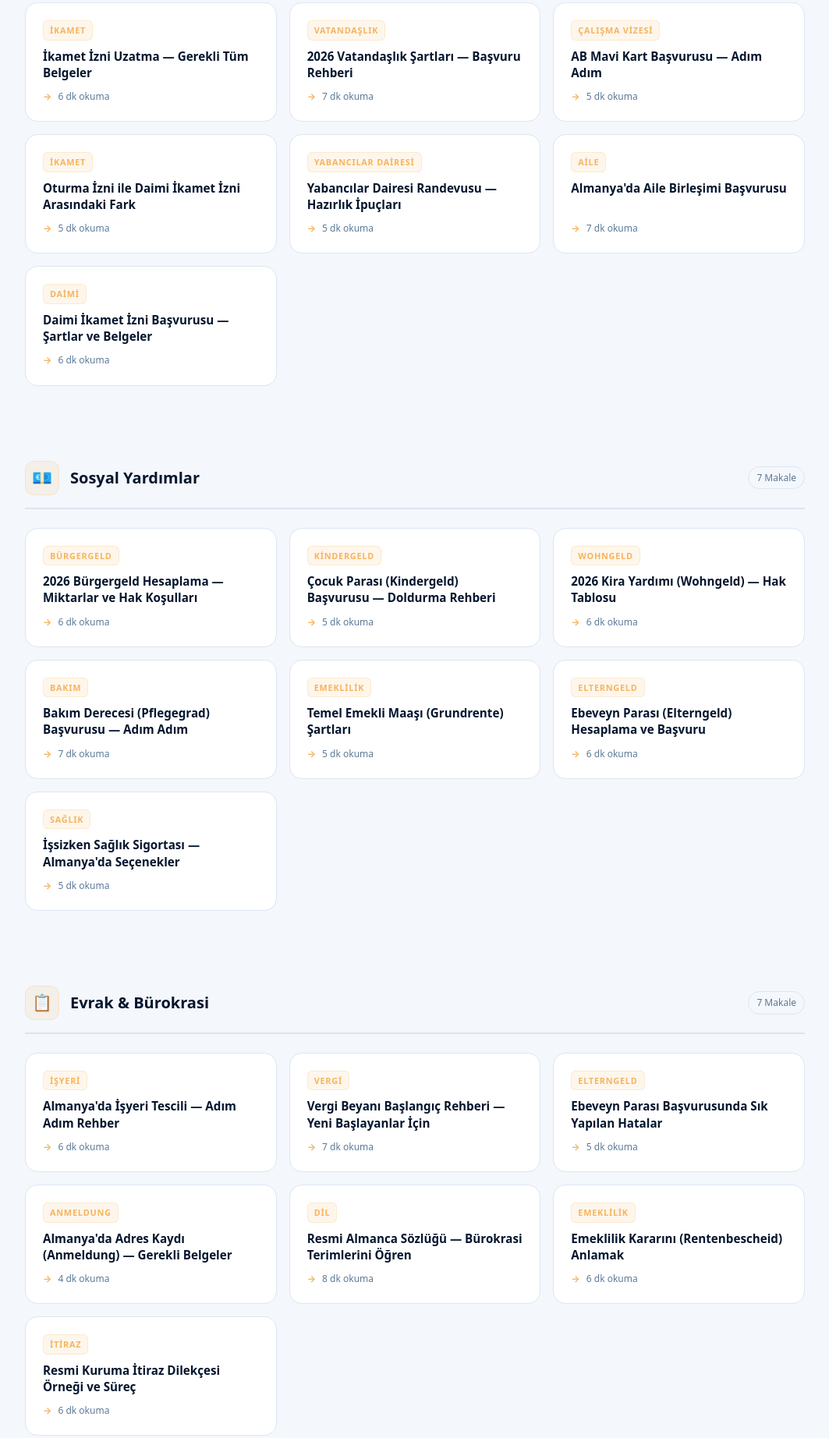
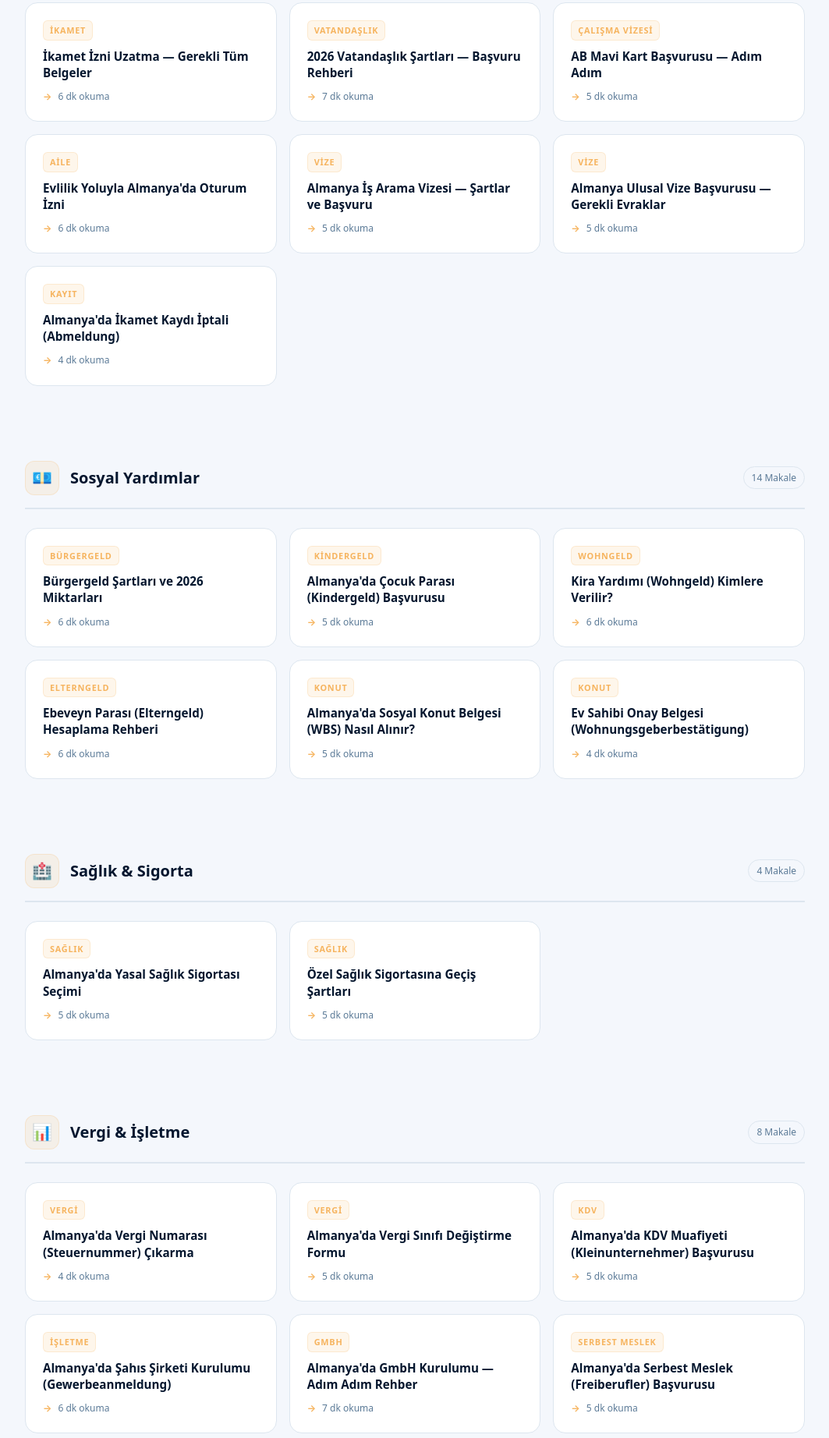
Before and after one commit to EasyGovio/pacdi-content-depot, a plain HTML site: page easygov/tr/index.html in a window 1280 px wide. Shown: the part 688-2532 px from the top of the page at 78% size, without its empty margins (108-1171 px from the left). Drawn offline with Linux system fonts and the light colour scheme.

Commit message:
Add files via upload

```diff
--- a/easygov/tr/index.html
+++ b/easygov/tr/index.html
@@ -4,7 +4,7 @@
   <meta charset="UTF-8">
   <meta name="viewport" content="width=device-width, initial-scale=1.0">
   <title>Rehberler &amp; Kılavuzlar | EasyGov.io</title>
-  <meta name="description" content="Almanya'da sosyal yardımlar, oturma izni ve bürokrasi hakkında 21 rehber. Türkçe, ücretsiz, resmi kaynaklara dayalı.">
+  <meta name="description" content="Almanya'da sosyal yardımlar, oturma izni ve bürokrasi hakkında 41 Türkçe rehber. Ücretsiz, resmi kaynaklara dayalı.">
   <link rel="canonical" href="https://easygov.io/tr/">
   <link rel="alternate" hreflang="de" href="https://easygov.io/de/">
   <link rel="alternate" hreflang="tr" href="https://easygov.io/tr/">
@@ -12,7 +12,7 @@
   <style>
     *, *::before, *::after { margin: 0; padding: 0; box-sizing: border-box; }
     :root {
-      --navy: #04162E; --navy-mid: #0a2a4a; --gold: #F6B45F;
+      --navy: #04162E; --gold: #F6B45F;
       --gold-soft: rgba(246,180,95,0.12); --bg: #f4f7fc;
       --text: #1a2c3e; --muted: #5b7a97; --border: #dde6ef; --white: #ffffff;
     }
@@ -78,12 +78,12 @@
 <div class="hero">
   <span class="hero-eyebrow">⚖️ PACDI | EasyGov.io</span>
   <h1>Almanya'da <em>Sosyal Haklarınız</em> İçin Rehberler</h1>
-  <p>Oturma izni, sosyal yardımlar ve bürokrasi için 21 Türkçe rehber — ücretsiz, resmi kaynaklara dayalı.</p>
+  <p>Oturma izni, vize, sosyal yardımlar ve bürokrasi için 41 Türkçe rehber — ücretsiz, resmi kaynaklara dayalı.</p>
   <a href="https://easygov.io/" class="hero-cta">Hakkımı Öğren →</a>
 </div>
 
 <div class="stats-bar">
-  <div class="stat"><span class="stat-num">21</span><span class="stat-label">Rehber</span></div>
+  <div class="stat"><span class="stat-num">41</span><span class="stat-label">Rehber</span></div>
   <div class="stat"><span class="stat-num">3</span><span class="stat-label">Dil</span></div>
   <div class="stat"><span class="stat-num">Haziran 2026</span><span class="stat-label">Güncellendi</span></div>
   <div class="stat"><span class="stat-num">100%</span><span class="stat-label">Ücretsiz</span></div>
@@ -91,11 +91,12 @@
 
 <div class="container">
 
+  <!-- KÜME 1: OTURUM & VATANDAŞLIK -->
   <section class="category-section">
     <div class="category-header">
       <div class="category-icon">🪪</div>
-      <h2 class="category-title">Oturum İzni &amp; Vatandaşlık</h2>
-      <span class="category-count">7 Makale</span>
+      <h2 class="category-title">Oturum İzni, Vize &amp; Vatandaşlık</h2>
+      <span class="category-count">13 Makale</span>
     </div>
     <div class="article-grid">
       <a href="https://easygov.io/tr/ikamet-izni-uzatma.html" class="article-card">
@@ -113,119 +114,133 @@
         <span class="card-title">AB Mavi Kart Başvurusu — Adım Adım</span>
         <span class="card-meta">5 dk okuma</span>
       </a>
-      <a href="https://easygov.io/tr/oturma-izni-daimi-ikamet-farki.html" class="article-card">
-        <span class="card-tag">İkamet</span>
-        <span class="card-title">Oturma İzni ile Daimi İkamet İzni Arasındaki Fark</span>
+      <a href="https://easygov.io/tr/almanya-evlilik-yoluyla-oturum-izni.html" class="article-card">
+        <span class="card-tag">Aile</span>
+        <span class="card-title">Evlilik Yoluyla Almanya'da Oturum İzni</span>
+        <span class="card-meta">6 dk okuma</span>
+      </a>
+      <a href="https://easygov.io/tr/almanya-is-arama-vizesi-sartlari.html" class="article-card">
+        <span class="card-tag">Vize</span>
+        <span class="card-title">Almanya İş Arama Vizesi — Şartlar ve Başvuru</span>
         <span class="card-meta">5 dk okuma</span>
       </a>
-      <a href="https://easygov.io/tr/yabanci-dairesi-randevu-ipuclari.html" class="article-card">
-        <span class="card-tag">Yabancılar Dairesi</span>
-        <span class="card-title">Yabancılar Dairesi Randevusu — Hazırlık İpuçları</span>
+      <a href="https://easygov.io/tr/almanya-ulusal-vize-basvurusu-evraklari.html" class="article-card">
+        <span class="card-tag">Vize</span>
+        <span class="card-title">Almanya Ulusal Vize Başvurusu — Gerekli Evraklar</span>
         <span class="card-meta">5 dk okuma</span>
       </a>
-      <a href="https://easygov.io/tr/aile-birlestirme-almanya-basvuru.html" class="article-card">
-        <span class="card-tag">Aile</span>
-        <span class="card-title">Almanya'da Aile Birleşimi Başvurusu</span>
-        <span class="card-meta">7 dk okuma</span>
-      </a>
-      <a href="https://easygov.io/tr/daimi-ikamet-izni-basvurusu.html" class="article-card">
-        <span class="card-tag">Daimi</span>
-        <span class="card-title">Daimi İkamet İzni Başvurusu — Şartlar ve Belgeler</span>
-        <span class="card-meta">6 dk okuma</span>
+      <a href="https://easygov.io/tr/almanya-ikamet-kaydi-iptali-abmeldung.html" class="article-card">
+        <span class="card-tag">Kayıt</span>
+        <span class="card-title">Almanya'da İkamet Kaydı İptali (Abmeldung)</span>
+        <span class="card-meta">4 dk okuma</span>
       </a>
     </div>
   </section>
 
+  <!-- KÜME 2: SOSYAL YARDIMLAR -->
   <section class="category-section">
     <div class="category-header">
       <div class="category-icon">💶</div>
       <h2 class="category-title">Sosyal Yardımlar</h2>
-      <span class="category-count">7 Makale</span>
+      <span class="category-count">14 Makale</span>
     </div>
     <div class="article-grid">
-      <a href="https://easygov.io/tr/vatandas-maasi-hesaplama-2026.html" class="article-card">
+      <a href="https://easygov.io/tr/almanya-vatandaslik-parasi-burgergeld-sartlari.html" class="article-card">
         <span class="card-tag">Bürgergeld</span>
-        <span class="card-title">2026 Bürgergeld Hesaplama — Miktarlar ve Hak Koşulları</span>
+        <span class="card-title">Bürgergeld Şartları ve 2026 Miktarları</span>
         <span class="card-meta">6 dk okuma</span>
       </a>
-      <a href="https://easygov.io/tr/cocuk-parasi-basvurusu.html" class="article-card">
+      <a href="https://easygov.io/tr/almanya-cocuk-parasi-kindergeld-basvurusu.html" class="article-card">
         <span class="card-tag">Kindergeld</span>
-        <span class="card-title">Çocuk Parası (Kindergeld) Başvurusu — Doldurma Rehberi</span>
+        <span class="card-title">Almanya'da Çocuk Parası (Kindergeld) Başvurusu</span>
         <span class="card-meta">5 dk okuma</span>
       </a>
-      <a href="https://easygov.io/tr/kira-yardimi-hak-tablosu.html" class="article-card">
+      <a href="https://easygov.io/tr/almanya-kira-yardimi-wohngeld-kimlere-verilir.html" class="article-card">
         <span class="card-tag">Wohngeld</span>
-        <span class="card-title">2026 Kira Yardımı (Wohngeld) — Hak Tablosu</span>
+        <span class="card-title">Kira Yardımı (Wohngeld) Kimlere Verilir?</span>
         <span class="card-meta">6 dk okuma</span>
       </a>
-      <a href="https://easygov.io/tr/bakim-derecesi-basvurusu.html" class="article-card">
-        <span class="card-tag">Bakım</span>
-        <span class="card-title">Bakım Derecesi (Pflegegrad) Başvurusu — Adım Adım</span>
-        <span class="card-meta">7 dk okuma</span>
+      <a href="https://easygov.io/tr/almanya-ebeveyn-parasi-elterngeld-hesaplama.html" class="article-card">
+        <span class="card-tag">Elterngeld</span>
+        <span class="card-title">Ebeveyn Parası (Elterngeld) Hesaplama Rehberi</span>
+        <span class="card-meta">6 dk okuma</span>
       </a>
-      <a href="https://easygov.io/tr/temel-emekli-maasi-sartlari.html" class="article-card">
-        <span class="card-tag">Emeklilik</span>
-        <span class="card-title">Temel Emekli Maaşı (Grundrente) Şartları</span>
+      <a href="https://easygov.io/tr/almanya-sosyal-konut-belgeleri-wbs.html" class="article-card">
+        <span class="card-tag">Konut</span>
+        <span class="card-title">Almanya'da Sosyal Konut Belgesi (WBS) Nasıl Alınır?</span>
         <span class="card-meta">5 dk okuma</span>
       </a>
-      <a href="https://easygov.io/tr/ebeveyn-parasi-hesaplama.html" class="article-card">
-        <span class="card-tag">Elterngeld</span>
-        <span class="card-title">Ebeveyn Parası (Elterngeld) Hesaplama ve Başvuru</span>
-        <span class="card-meta">6 dk okuma</span>
+      <a href="https://easygov.io/tr/almanya-ev-sahibi-onay-belgesi-wohnungsgeberbestaetigung.html" class="article-card">
+        <span class="card-tag">Konut</span>
+        <span class="card-title">Ev Sahibi Onay Belgesi (Wohnungsgeberbestätigung)</span>
+        <span class="card-meta">4 dk okuma</span>
       </a>
-      <a href="https://easygov.io/tr/issizken-saglik-sigortasi.html" class="article-card">
+    </div>
+  </section>
+
+  <!-- KÜME 3: SAĞLIK & SİGORTA -->
+  <section class="category-section">
+    <div class="category-header">
+      <div class="category-icon">🏥</div>
+      <h2 class="category-title">Sağlık &amp; Sigorta</h2>
+      <span class="category-count">4 Makale</span>
+    </div>
+    <div class="article-grid">
+      <a href="https://easygov.io/tr/almanya-yasal-saglik-sigortasi-secimi.html" class="article-card">
         <span class="card-tag">Sağlık</span>
-        <span class="card-title">İşsizken Sağlık Sigortası — Almanya'da Seçenekler</span>
+        <span class="card-title">Almanya'da Yasal Sağlık Sigortası Seçimi</span>
+        <span class="card-meta">5 dk okuma</span>
+      </a>
+      <a href="https://easygov.io/tr/almanya-ozel-saglik-sigortasi-gecis-sartlari.html" class="article-card">
+        <span class="card-tag">Sağlık</span>
+        <span class="card-title">Özel Sağlık Sigortasına Geçiş Şartları</span>
         <span class="card-meta">5 dk okuma</span>
       </a>
     </div>
   </section>
 
+  <!-- KÜME 4: VERGİ & İŞLETME -->
   <section class="category-section">
     <div class="category-header">
-      <div class="category-icon">📋</div>
-      <h2 class="category-title">Evrak &amp; Bürokrasi</h2>
-      <span class="category-count">7 Makale</span>
+      <div class="category-icon">📊</div>
+      <h2 class="category-title">Vergi &amp; İşletme</h2>
+      <span class="category-count">8 Makale</span>
     </div>
     <div class="article-grid">
-      <a href="https://easygov.io/tr/isyeri-tescili-adim-adim.html" class="article-card">
-        <span class="card-tag">İşyeri</span>
-        <span class="card-title">Almanya'da İşyeri Tescili — Adım Adım Rehber</span>
+      <a href="https://easygov.io/tr/almanya-vergi-numarasi-steuernummer-cikarma.html" class="article-card">
+        <span class="card-tag">Vergi</span>
+        <span class="card-title">Almanya'da Vergi Numarası (Steuernummer) Çıkarma</span>
+        <span class="card-meta">4 dk okuma</span>
+      </a>
+      <a href="https://easygov.io/tr/almanya-vergi-sinifi-degistirme-formu.html" class="article-card">
+        <span class="card-tag">Vergi</span>
+        <span class="card-title">Almanya'da Vergi Sınıfı Değiştirme Formu</span>
+        <span class="card-meta">5 dk okuma</span>
+      </a>
+      <a href="https://easygov.io/tr/almanya-kdv-muafiyeti-basvurusu.html" class="article-card">
+        <span class="card-tag">KDV</span>
+        <span class="card-title">Almanya'da KDV Muafiyeti (Kleinunternehmer) Başvurusu</span>
+        <span class="card-meta">5 dk okuma</span>
+      </a>
+      <a href="https://easygov.io/tr/almanya-sahis-sirketi-kurulumu-gewerbeanmeldung.html" class="article-card">
+        <span class="card-tag">İşletme</span>
+        <span class="card-title">Almanya'da Şahıs Şirketi Kurulumu (Gewerbeanmeldung)</span>
         <span class="card-meta">6 dk okuma</span>
       </a>
-      <a href="https://easygov.io/tr/vergi-beyani-baslangic-rehberi.html" class="article-card">
-        <span class="card-tag">Vergi</span>
-        <span class="card-title">Vergi Beyanı Başlangıç Rehberi — Yeni Başlayanlar İçin</span>
+      <a href="https://easygov.io/tr/almanya-sermaye-sirketi-gmbh-kurulumu.html" class="article-card">
+        <span class="card-tag">GmbH</span>
+        <span class="card-title">Almanya'da GmbH Kurulumu — Adım Adım Rehber</span>
         <span class="card-meta">7 dk okuma</span>
       </a>
-      <a href="https://easygov.io/tr/ebeveyn-parasi-basvuru-hatalari.html" class="article-card">
-        <span class="card-tag">Elterngeld</span>
-        <span class="card-title">Ebeveyn Parası Başvurusunda Sık Yapılan Hatalar</span>
+      <a href="https://easygov.io/tr/almanya-serbest-meslek-freiberufler-basvurusu.html" class="article-card">
+        <span class="card-tag">Serbest Meslek</span>
+        <span class="card-title">Almanya'da Serbest Meslek (Freiberufler) Başvurusu</span>
         <span class="card-meta">5 dk okuma</span>
-      </a>
-      <a href="https://easygov.io/tr/almanya-adres-kaydi-evraklar.html" class="article-card">
-        <span class="card-tag">Anmeldung</span>
-        <span class="card-title">Almanya'da Adres Kaydı (Anmeldung) — Gerekli Belgeler</span>
-        <span class="card-meta">4 dk okuma</span>
-      </a>
-      <a href="https://easygov.io/tr/resmi-almanca-sozlugu.html" class="article-card">
-        <span class="card-tag">Dil</span>
-        <span class="card-title">Resmi Almanca Sözlüğü — Bürokrasi Terimlerini Öğren</span>
-        <span class="card-meta">8 dk okuma</span>
-      </a>
-      <a href="https://easygov.io/tr/emeklilik-karari-anlama.html" class="article-card">
-        <span class="card-tag">Emeklilik</span>
-        <span class="card-title">Emeklilik Kararını (Rentenbescheid) Anlamak</span>
-        <span class="card-meta">6 dk okuma</span>
-      </a>
-      <a href="https://easygov.io/tr/resmi-itiraz-dilekce-ornegi.html" class="article-card">
-        <span class="card-tag">İtiraz</span>
-        <span class="card-title">Resmi Kuruma İtiraz Dilekçesi Örneği ve Süreç</span>
-        <span class="card-meta">6 dk okuma</span>
       </a>
     </div>
   </section>
 
+  <!-- BOTTOM CTA -->
   <div class="bottom-cta">
     <h2>Hangi haklara sahipsiniz?</h2>
     <p>5 dakikada öğrenin — ücretsiz, anonim, Türkçe destekli.</p>
```
